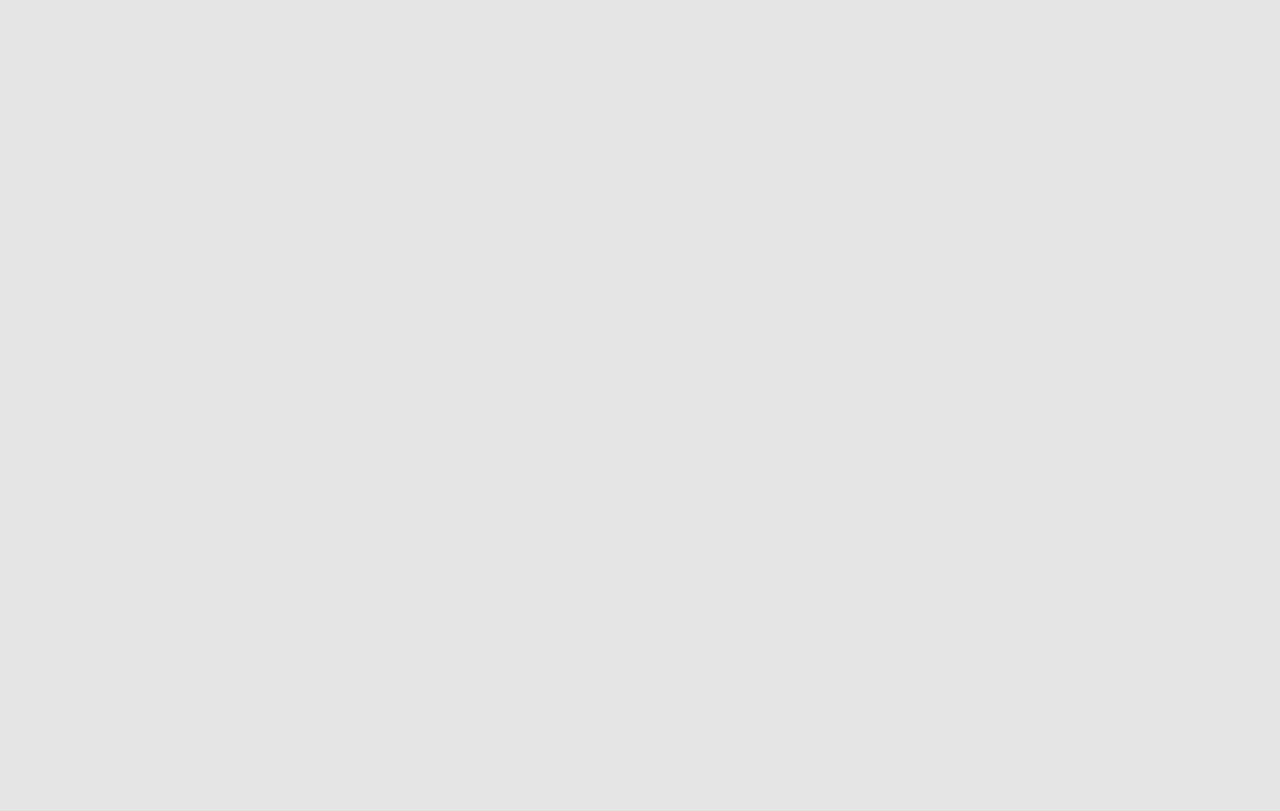
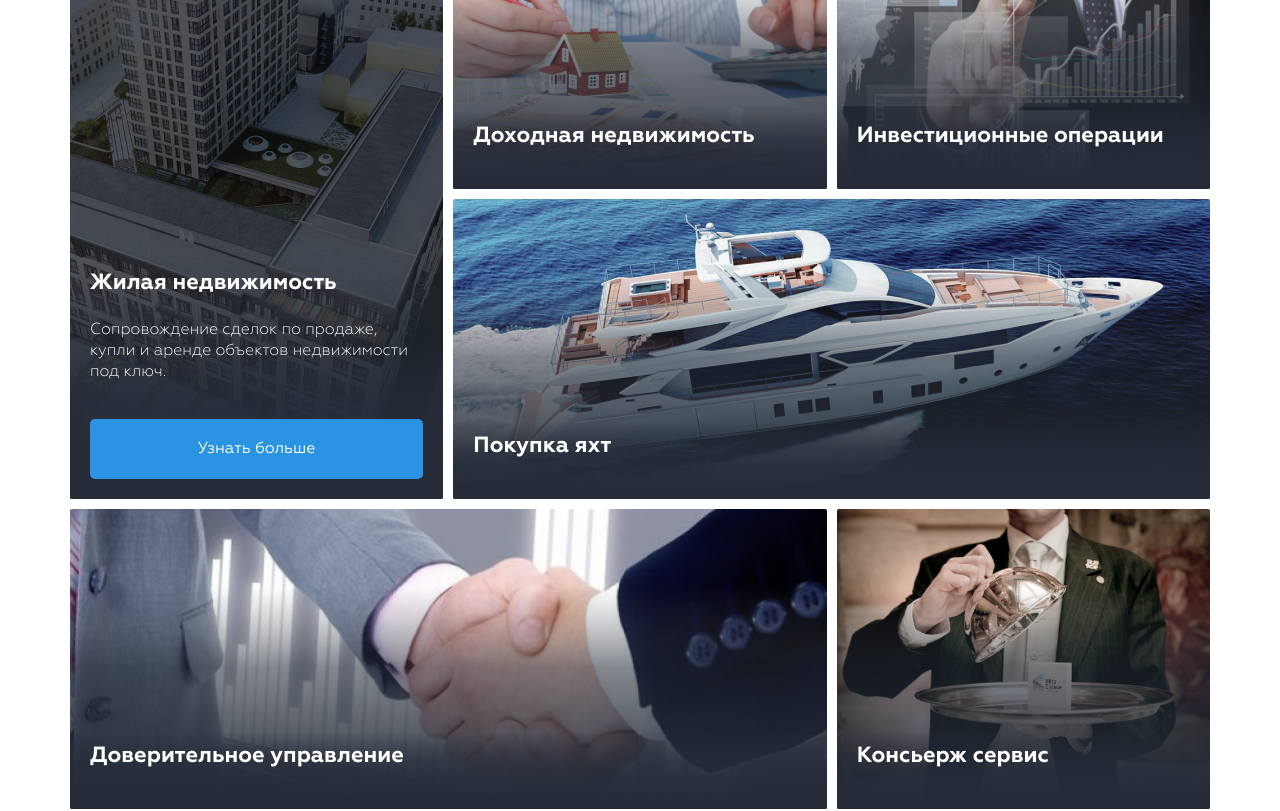
Before and after one commit to Denis-Li/React-01, a React (Create React App) app: page /React-01/services in a window 1280 px wide. Shown: the part 1180-1991 px from the top of the page. Before the commit the page ends 1061 px from the top, so only its background shows below. Built offline with nearby package versions, Linux system fonts and the light colour scheme; a web font is replaced by a local one.

Commit message:
work on app 02

```diff
--- a/src/App.js
+++ b/src/App.js
@@ -26,27 +26,27 @@ class App extends React.Component {
       <div className="App">
         <Nav />
         <Switch>
-          <Route exact path="/" component={Home} >
+          <Route exact path="/React-01/" component={Home} >
             <Header />
             <Home />
           </Route>
-          <Route exact path="/apartments" component={Apartments} >
+          <Route exact path="/React-01/apartments" component={Apartments} >
             <Header />
             <Apartments />
           </Route>
-          <Route exact path="/services" component={Services} >
+          <Route exact path="/React-01/services" component={Services} >
             <Header />
             <Services />
           </Route>
-          <Route exact path="/directions" component={DirectionsTabs} >
+          <Route exact path="/React-01/directions" component={DirectionsTabs} >
             <Header />
             <DirectionsTabs/>
           </Route>
-          <Route exact path="/auth" component={Auth} >
+          <Route exact path="/React-01/auth" component={Auth} >
           </Route>
-          <Route exact path="/users" component={Users} />
-          <Route  path="/users/:userName" component={UserId} />
-          <Route  path="/cart" component={Cart}  />
+          <Route exact path="/React-01/users" component={Users} />
+          <Route  path="/React-01/users/:userName" component={UserId} />
+          <Route  path="/React-01/cart" component={Cart}  />
           <Route path="*" component={Error} />
         </Switch>
         <Footer />
--- a/src/UserId.js
+++ b/src/UserId.js
@@ -5,7 +5,7 @@ function UserId (){
  let {userName} = useParams()
  return(
      <div>
-         <a href="/users">Назад</a>
+         <a href="/React-01/users">Назад</a>
          <h1>User: {userName}</h1>
      </div>
  );
--- a/src/components/nav/Nav.js
+++ b/src/components/nav/Nav.js
@@ -17,13 +17,13 @@ class Nav extends React.Component {
         <div className="container">
           <nav className="navigation">
             <ul>
-              <li><NavLink to="/" exact activeClassName="header-nav__active">Main</NavLink></li>
-              <li><NavLink to="/apartments" activeClassName="header-nav__active">Apartments</NavLink></li>
-              <li><NavLink to="/services" activeClassName="header-nav__active">Services</NavLink></li>
-              <li><NavLink to="/directions" activeClassName="header-nav__active">Directions</NavLink></li>
-              <li><NavLink to="/users" activeClassName="header-nav__active">Users</NavLink></li>
+              <li><NavLink to="/React-01/" exact activeClassName="header-nav__active">Main</NavLink></li>
+              <li><NavLink to="/React-01/apartments" activeClassName="header-nav__active">Apartments</NavLink></li>
+              <li><NavLink to="/React-01/services" activeClassName="header-nav__active">Services</NavLink></li>
+              <li><NavLink to="/React-01/directions" activeClassName="header-nav__active">Directions</NavLink></li>
+              <li><NavLink to="/React-01/users" activeClassName="header-nav__active">Users</NavLink></li>
             </ul>
-            <NavLink to="/cart" className="cart-active">
+            <NavLink to="/React-01/cart" className="cart-active">
             <Button className="cart-button">
 
               <svg
@@ -60,7 +60,7 @@ class Nav extends React.Component {
               </Button>
               </NavLink>
             <ul>
-              <li><NavLink to="/auth" className="auth" activeClassName="header-nav__active">Sign in/Sign Up</NavLink></li>
+              <li><NavLink to="/React-01/auth" className="auth" activeClassName="header-nav__active">Sign in/Sign Up</NavLink></li>
             </ul>
           </nav>
         </div>
--- a/src/components/services/Services.js
+++ b/src/components/services/Services.js
@@ -19,7 +19,7 @@ class Services extends React.Component{
 						<li className="services__item services__item--bigheight services__item--1">
 							<div className="services__text">
 								<h3 className="services__title">
-									<a href="/apartments">Жилая недвижимость</a>
+									<a href="/React-01/apartments">Жилая недвижимость</a>
 								</h3>
 								<p className="services__category">Сопровождение сделок по продаже, купли и аренде объектов недвижимости под ключ.</p>
 							</div>
@@ -28,35 +28,35 @@ class Services extends React.Component{
 						<li className="services__item services__item--2">
 							<div className="services__text">
 								<h3 className="services__title">
-									<a href="/directions">Доходная недвижимость</a>
+									<a href="/React-01/directions">Доходная недвижимость</a>
 								</h3>
 							</div>
 						</li>
 						<li className="services__item services__item--3">
 							<div className="services__text">
 								<h3 className="services__title">
-									<a href="/directions">Инвестиционные операции</a>
+									<a href="/React-01/directions">Инвестиционные операции</a>
 								</h3>
 							</div>
 						</li>
 						<li className="services__item services__item--big services__item--4">
 							<div className="services__text">
 								<h3 className="services__title">
-									<a href="/apartments">Покупка яхт</a>
+									<a href="/React-01/apartments">Покупка яхт</a>
 								</h3>
 							</div>
 						</li>
 						<li className="services__item services__item--big services__item--5">
 							<div className="services__text">
 								<h3 className="services__title">
-									<a href="/directions">Доверительное управление</a>
+									<a href="/React-01/directions">Доверительное управление</a>
 								</h3>
 							</div>
 						</li>
 						<li className="services__item services__item--6">
 							<div className="services__text">
 								<h3 className="services__title">
-									<a href="/directions">Консьерж сервис</a>
+									<a href="/React-01/directions">Консьерж сервис</a>
 								</h3>
 							</div>
 						</li>
```
